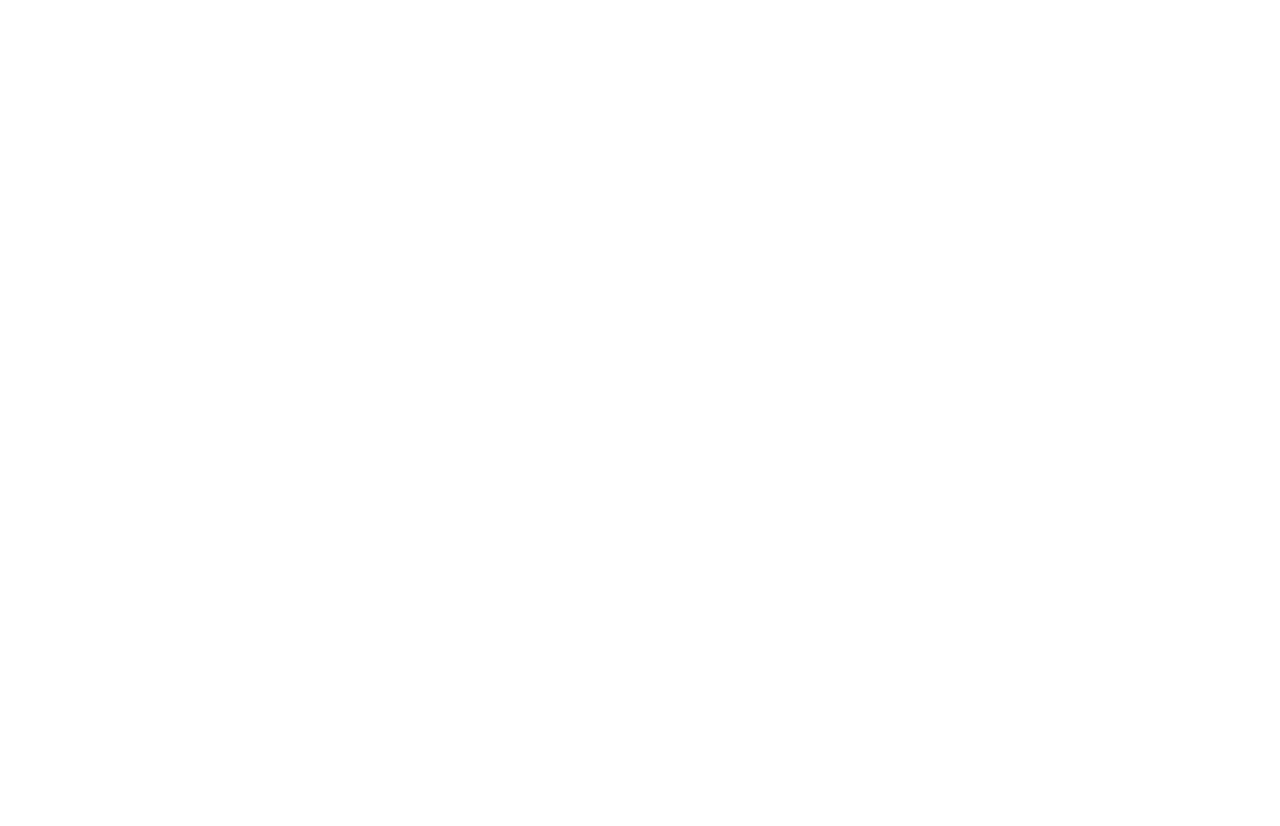
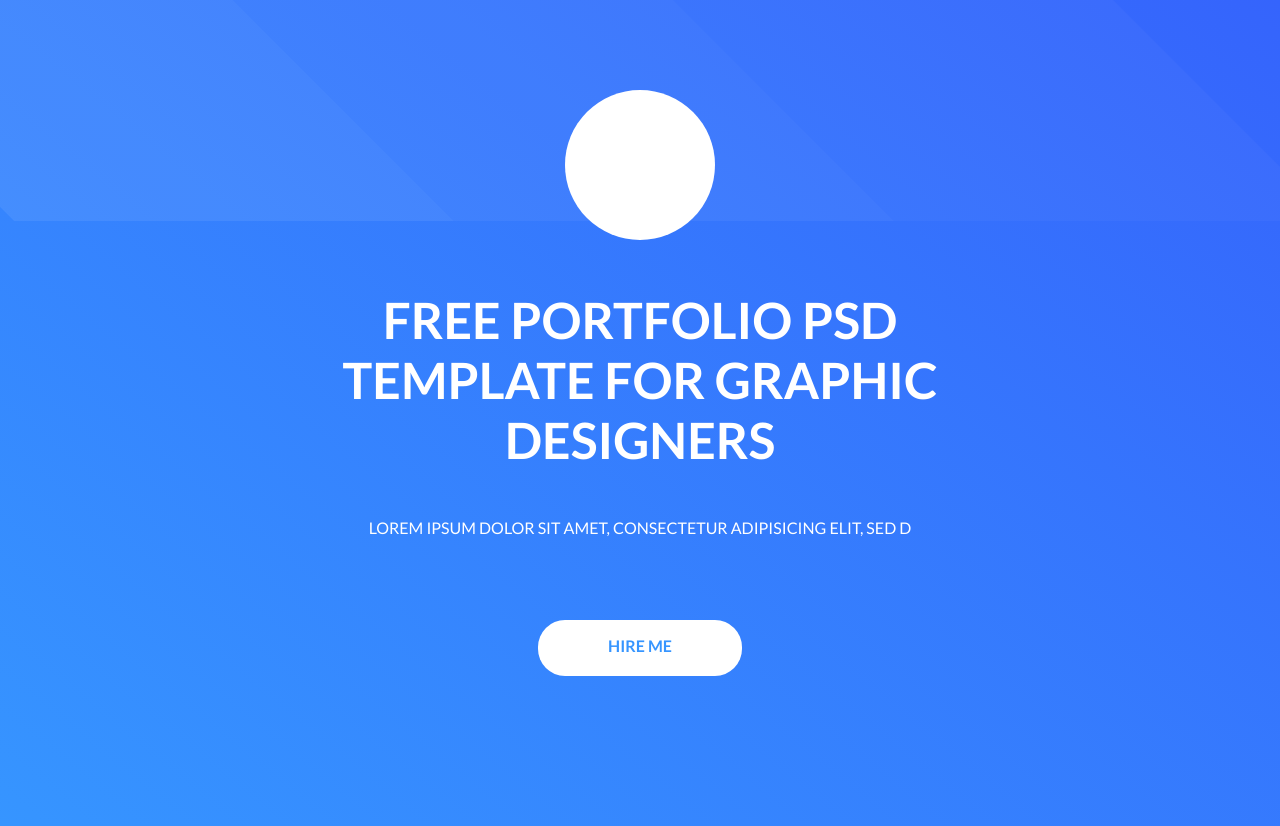
Before and after one commit to Asamoiliuk/beetroot_practice, a website: page src/index.html in a window 1280 px wide. Before the commit the page ends 800 px from the top, so only its background shows below. Drawn offline with nearby package versions, Linux system fonts and the light colour scheme; files that its build step writes are made by us from their sources.

Commit message:
header developed

```diff
--- /dev/null
+++ b/src/_header.html
@@ -0,0 +1,14 @@
+<header class="page__header header">
+    <div class="container">
+        <div class="row header__wrapper">
+            <div class="col-8 header__container">
+                <div class="circle1">
+
+                </div>
+                <h1 class="h1 header__h1">free portfolio PSD template FOR GRAPHIC designerS</h1>
+                <p class="header__paragraph">Lorem ipsum dolor sit amet, consectetur adipisicing elit, sed d</p>
+                <a href="#" class="header__button white-button">hire me</a>
+            </div>
+        </div>
+    </div>
+</header>
--- /dev/null
+++ b/src/css/_header.scss
@@ -0,0 +1,91 @@
+.page {
+    background-color: white;
+    font-family: "Lato", Arial, Helvetica, sans-serif;
+
+    &__header {
+        padding-top: 75px;
+        padding-bottom: 135px;
+        background:url(../images/header-bg.png) top center no-repeat,
+        #{$gradient-blue},
+        ;
+
+    }
+}
+
+.circle1 {
+    width: 150px;
+    height: 150px;
+    border-radius: 50%;
+    background-color: $symu-btn-text-color;
+    position: relative;
+    margin-bottom: 50px;
+}
+
+
+.header {
+
+    &__wrapper {
+        display: flex;
+        justify-content: center;
+    }
+
+    &__container {
+        display: flex;
+        flex-direction: column;
+        align-items: center;
+    }
+
+    // .header__h1
+
+    &__h1 {
+        margin-bottom: 40px;
+    }
+
+    // .header__paragraph
+
+    &__paragraph {
+        font-size: 16px;
+        color: $symu-btn-text-color;
+        text-transform: uppercase;
+        line-height: 2.188;
+        text-align: center;
+        margin-bottom: 75px;
+    }
+
+    // .header__button
+
+    &__button {}
+}
+
+.h1 {
+    display: flex;
+    flex-direction: column;
+    align-items: center;
+    font-size: 50px;
+    color: $symu-btn-text-color;
+    text-transform: uppercase;
+    line-height: 1.2;
+    text-align: center;
+    font-weight: 700;
+}
+
+.white-button {
+    background-color: $symu-btn-text-color;
+    width: 204px;
+    border-radius: 27px;
+    font-size: 16px;
+    color: $hire-me-btn-text-color;
+    font-weight: 700;
+    text-transform: uppercase;
+    line-height: 30px;
+    padding: 11px 0 15px 0;
+    text-align: center;
+
+    &:link {
+        color: $hire-me-btn-text-color;
+    }
+
+    &:visited {
+        color: $hire-me-btn-text-color;
+    }
+}
--- a/src/css/_vars.scss
+++ b/src/css/_vars.scss
@@ -17,7 +17,8 @@ $color-red-2: #b9bcd1;
 $color-blue-2: #3695ff;
 $color-blue-3: #3677fd;
 $color-black: #5a5a5a;
-$gradient-blue: gradient(51deg, #3595ff 0%, #3564fc 100%);
+$gradient-blue: 'linear-gradient(39deg, rgb(54, 149, 255) 0%, rgb(53, 100, 252) 100%)';
+
 
 
 $cookies-background-color: $color-darkblue;
--- a/src/css/style.scss
+++ b/src/css/style.scss
@@ -8,3 +8,5 @@
 @include font('Montserrat', normal, 400, '../fonts/montserrat-v25-latin-regular');
 @include font('Montserrat', normal, 700, '../fonts/montserrat-v25-latin-700');
 @import './grid';
+
+@import './header';
--- a/src/index.html
+++ b/src/index.html
@@ -10,21 +10,8 @@
 </head>
 
 <body class="page">
-    <header class="page__header">
-        <div class="container">
-            <div class="row"></div>
-        </div>
-    </header>
-    <main class="page__main">
-        <div class="container">
-            <div class="row"></div>
-        </div>
-    </main>
-    <footer class="page__footer">
-        <div class="container">
-            <div class="row"></div>
-        </div>
-    </footer>
+    //= _header.html
+
 </body>
 
 </html>
```
Also changed, not shown: build/css/style.css, build/images/header-bg.png (added), build/index.html, src/images/header-bg.png (added).
